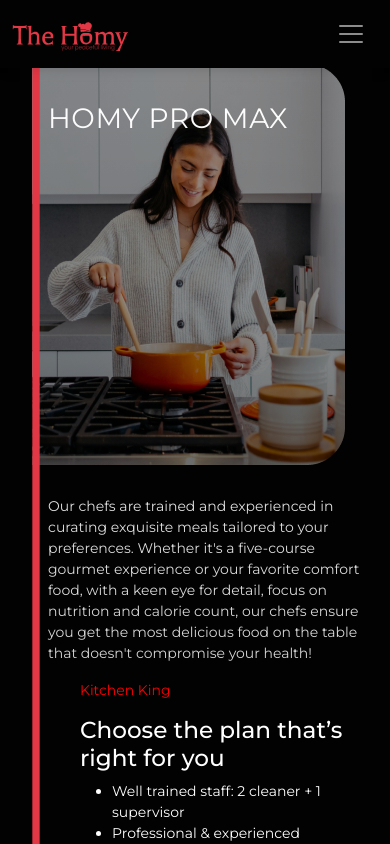
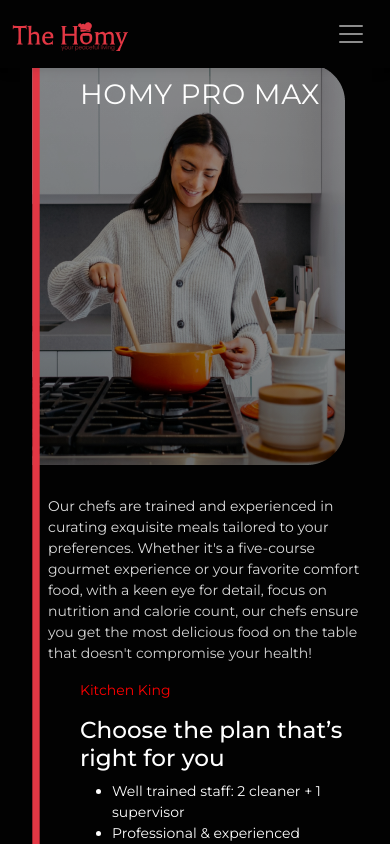
Before and after one commit to vanshika8750/The-Homy, a React (Vite) app: page /homypromax in a window 390 px wide. Shown: the top 844 px of the page. Built offline with nearby package versions, Linux system fonts and the light colour scheme.

Commit message:
font changes

```diff
--- a/src/Pages/Homy/Homy.jsx
+++ b/src/Pages/Homy/Homy.jsx
@@ -11,6 +11,7 @@ import { Link } from "react-router-dom";
 import KitchenKingBordermid from "../../assets/KitchenKingBordermid.svg";
 import KitchenKingbgmid from "../../assets/KitchenKingbgmid.svg";
 import { IoStarOutline } from "react-icons/io5";
+
 
 const Homy = () => {
 	return (
--- a/src/Pages/HomyPro/HomyPro.css
+++ b/src/Pages/HomyPro/HomyPro.css
@@ -35,10 +35,15 @@
 }
 
 .KitchenKing-homypro-Heading {
+	width: 99vw;
 	position: absolute;
 	padding-top: 0rem;
 	top: 6.5rem;
-	margin-left: 36rem;
+	left: 0;
+	margin-left: 0rem;
+	display: flex;
+	justify-content: center;
+	align-items: center;
 
 }
 .KitchenKing-homypro-Heading h1 {
@@ -199,7 +204,15 @@
 	.midviewkkh{
 		display: none;
 	}
-
+	.KitchenKing-homypro-Heading {
+		width: auto;
+		top: 5rem;
+		left: 2rem;
+	}
+	.KitchenKing-Heading h1 {
+		margin-left: 1rem;
+		font-size: 28px;
+	}
 	.KitchenKing-homypro-content {
 		font-size: 14px;
 		text-align: left;
--- a/src/Pages/HomyProMax/HomyProMax.css
+++ b/src/Pages/HomyProMax/HomyProMax.css
@@ -9,7 +9,7 @@
 	margin-left: 5rem;
 	top: 0;
 }
-.desktopviewh{
+.desktopviewh {
 	display: block;
 }
 .midviewkkh {
@@ -29,22 +29,28 @@
 		rgba(11, 10, 10, 1) 97%
 	);
 }
+.KitchenKing-homypromax-Heading {
+	width: 95vw;
+	position: absolute;
+	padding-top: 0rem;
+	top: 6.5rem;
+	left: 0;
+	margin-left: 0rem;
+	display: flex;
+	justify-content: center;
+	align-items: center;
+
+}
 .KitchenKing-homypromax-upper-background img {
 	max-width: 100%;
 	/* display: block; */
 }
 
-.KitchenKing-homypromax-Heading {
-	position: absolute;
-	padding-top: 0rem;
-	top: 6.5rem;
-	margin-left: 36rem;
-
-}
 .KitchenKing-homypromax-Heading h1 {
 	color: #fff;
 	font-family: Montserrat;
-	font-size: 60px;
+	font-size: 48px;
+	margin-left:2rem;
 	font-style: normal;
 	font-weight: 400;
 	line-height: 100%; /* 69.36px */
@@ -145,10 +151,10 @@
 	top: 27rem;
 	/* left: 20rem; */
 	display: flex;
-		width: 100vw;
-		left: 0;
-		align-items: center;
-		justify-content: center;
+	width: 100vw;
+	left: 0;
+	align-items: center;
+	justify-content: center;
 }
 .KitchenKing-homypromax-card {
 	padding-top: 2rem;
@@ -173,7 +179,7 @@
 	line-height: 3rem;
 }
 .book-btn {
-	margin-top: 0rem!important;
+	margin-top: 0rem !important;
 }
 .book-now-btn {
 	margin-left: 33.3rem;
@@ -196,7 +202,7 @@
 	.mobileview {
 		display: block !important;
 	}
-	.midviewkkh{
+	.midviewkkh {
 		display: none;
 	}
 
@@ -218,6 +224,12 @@
 		left: 2rem;
 		/* text-align: center; */
 	}
+	.KitchenKing-homypromax-Heading {
+		width: auto;
+		top: 5rem;
+		left: 2rem;
+	}
+
 	.KitchenKing-homypromax-price ul {
 		gap: 4rem;
 		display: flex;
@@ -283,7 +295,6 @@
 		margin-left: -2rem;
 	}
 
-
 	.KitchenKing-homypromax-Heading {
 		left: 0;
 		width: 100vw;
@@ -315,12 +326,11 @@
 	}
 	.KitchenKing-homypromax-features {
 		font-size: 12px;
-
 	}
 	.KitchenKing-homypromax-price {
 		margin-top: 2rem;
 		font-size: 18px;
-		left:3rem;
+		left: 3rem;
 	}
 	.book-now-btn {
 		margin-left: 22rem !important;
@@ -344,7 +354,7 @@
 		/* left: 2rem; */
 	}
 	.KitchenKing-homypromax-card {
-		width:20rem ;
+		width: 20rem;
 		height: 18rem;
 		/* margin-top: -5rem; */
 	}
@@ -359,7 +369,6 @@
 		height: 2.5rem;
 		left: 0rem;
 	}
-
 }
 @media only screen and (min-width: 901px) and (max-width: 1080px) {
 	.KitchenKing-homypromax {
@@ -402,14 +411,13 @@
 	.KitchenKing-homypromax-features {
 		left: -5rem;
 	}
-	.KitchenKing-homypromax-features li{
+	.KitchenKing-homypromax-features li {
 		font-size: 18px;
-
 	}
 	.KitchenKing-homypromax-price {
 		margin-top: 2rem;
 		font-size: 18px;
-		left:3rem;
+		left: 3rem;
 	}
 	.book-now-btn {
 		margin-left: 22rem !important;
@@ -432,7 +440,7 @@
 		/* left: 2rem; */
 	}
 	.KitchenKing-homypromax-card {
-		max-width:35rem ;
+		max-width: 35rem;
 		height: 22rem;
 		/* margin-top: -5rem; */
 	}
@@ -446,7 +454,6 @@
 	}
 }
 @media only screen and (min-width: 1081px) and (max-width: 1280px) {
-
 	.KitchenKing-homypromax {
 		margin-left: -2rem;
 	}
@@ -463,7 +470,7 @@
 		display: block;
 	}
 	.middle {
-		display: block!important;
+		display: block !important;
 	}
 	.KitchenKing-homypromax-content {
 		margin-left: 18rem;
@@ -503,7 +510,6 @@
 		left: 0;
 		align-items: center;
 		justify-content: center;
-
 	}
 	.KitchenKing-homypromax-card {
 		height: 27rem;
```
